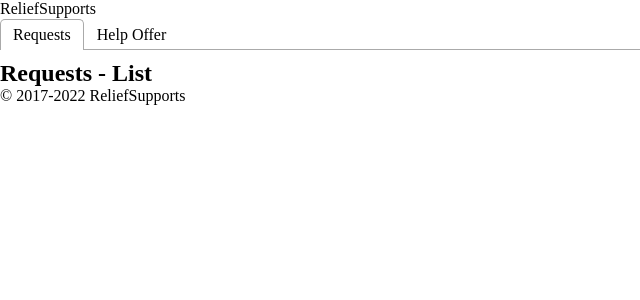
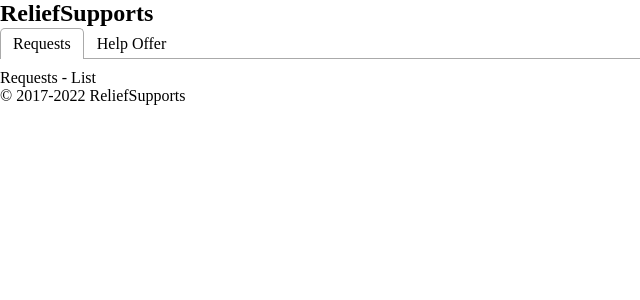
Before and after one commit to reliefsupports/reliefsupports, a React (Create React App) app in the folder web/: page / in a window 1280 px wide. Shown: the top 300 px of the page, without its empty margins (0-640 px from the left). Built offline with nearby package versions, Linux system fonts and the light colour scheme.

Commit message:
fix: minor changes

```diff
--- a/web/src/components/Header/index.tsx
+++ b/web/src/components/Header/index.tsx
@@ -1,3 +1,7 @@
 export default function Header() {
-  return <div>ReliefSupports</div>;
+  return (
+    <div>
+      <h2>ReliefSupports</h2>
+    </div>
+  );
 }
--- a/web/src/components/Tabs/index.tsx
+++ b/web/src/components/Tabs/index.tsx
@@ -1,6 +1,9 @@
 import { Tab, Tabs, TabList, TabPanel } from 'react-tabs';
 import 'react-tabs/style/react-tabs.css';
 
+/**
+ * @todo: make this generic and reusable
+ */
 export default function TabsContainer() {
   return (
     <Tabs>
@@ -10,10 +13,10 @@
       </TabList>
 
       <TabPanel>
-        <h2>Requests - List</h2>
+        <p>Requests - List</p>
       </TabPanel>
       <TabPanel>
-        <h2>Help Offer - List</h2>
+        <p>Help Offer - List</p>
       </TabPanel>
     </Tabs>
   );
```
